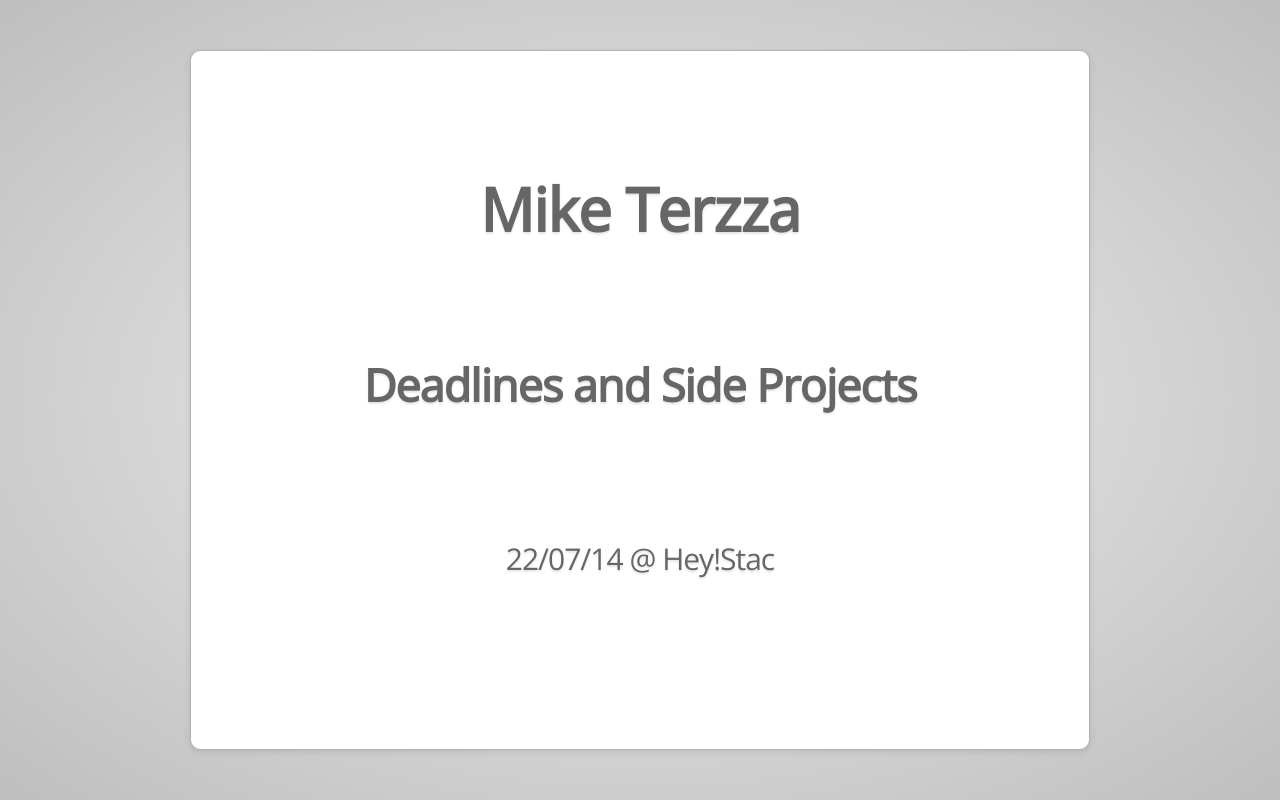
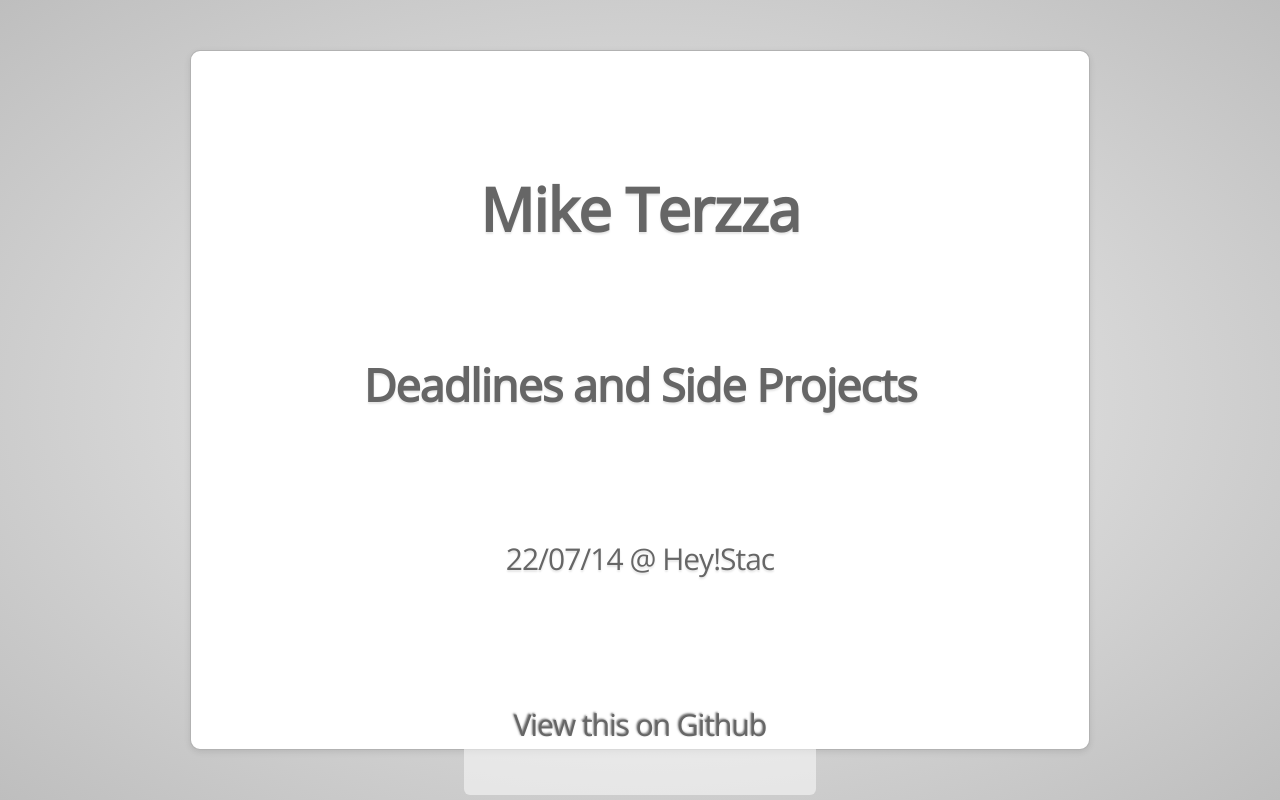
Before and after one commit to terzza/deadlines_talk, a plain HTML site: page index.html in a window 1280 px wide. Shown: the top 800 px of the page. Drawn offline with nearby package versions, Linux system fonts and the light colour scheme.

Commit message:
Added Github project link

```diff
--- a/index.html
+++ b/index.html
@@ -39,6 +39,7 @@
         <h1>Mike Terzza</h1>
         <h2>Deadlines and Side Projects</h2>
         <p>22/07/14 @ Hey!Stac</p>
+        <p><a href="http://github.com/terzza/deadlines_talk">View this on Github</a></p>
     </div>
 
     <div id="slide1" class="step slide" data-x="1500" data-y="0">
```
